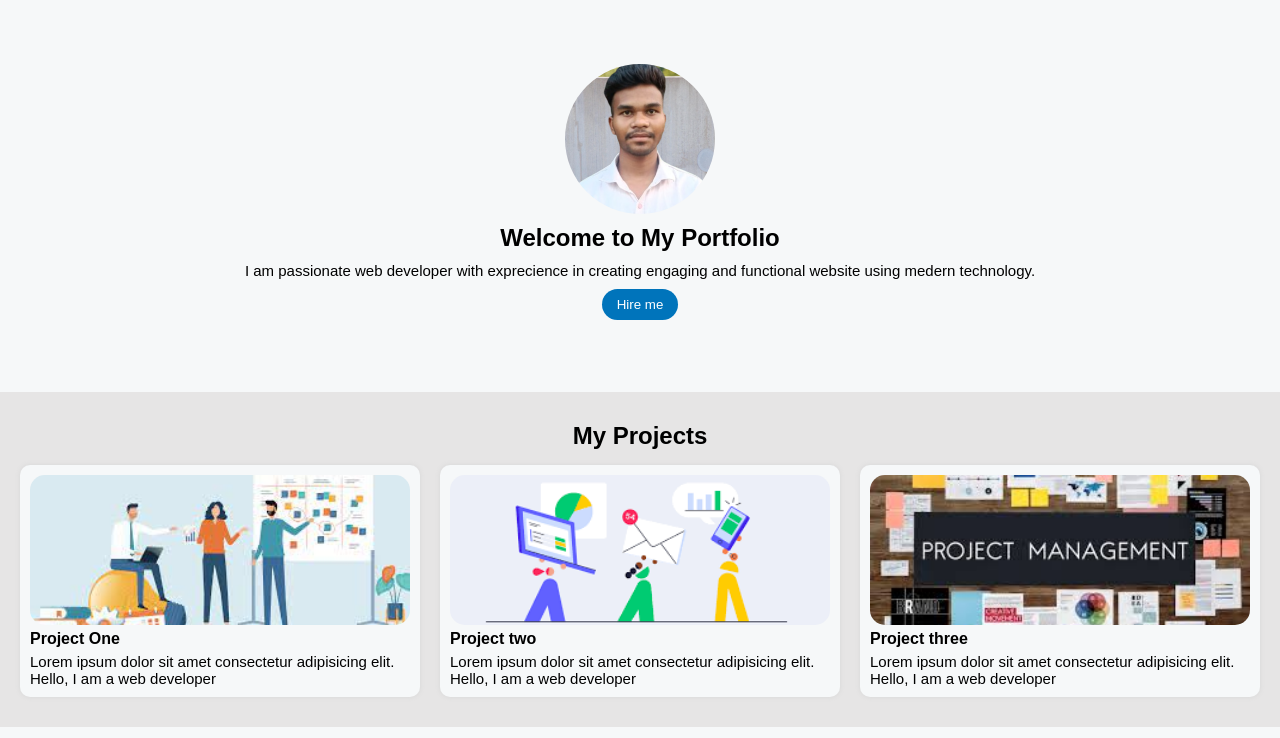
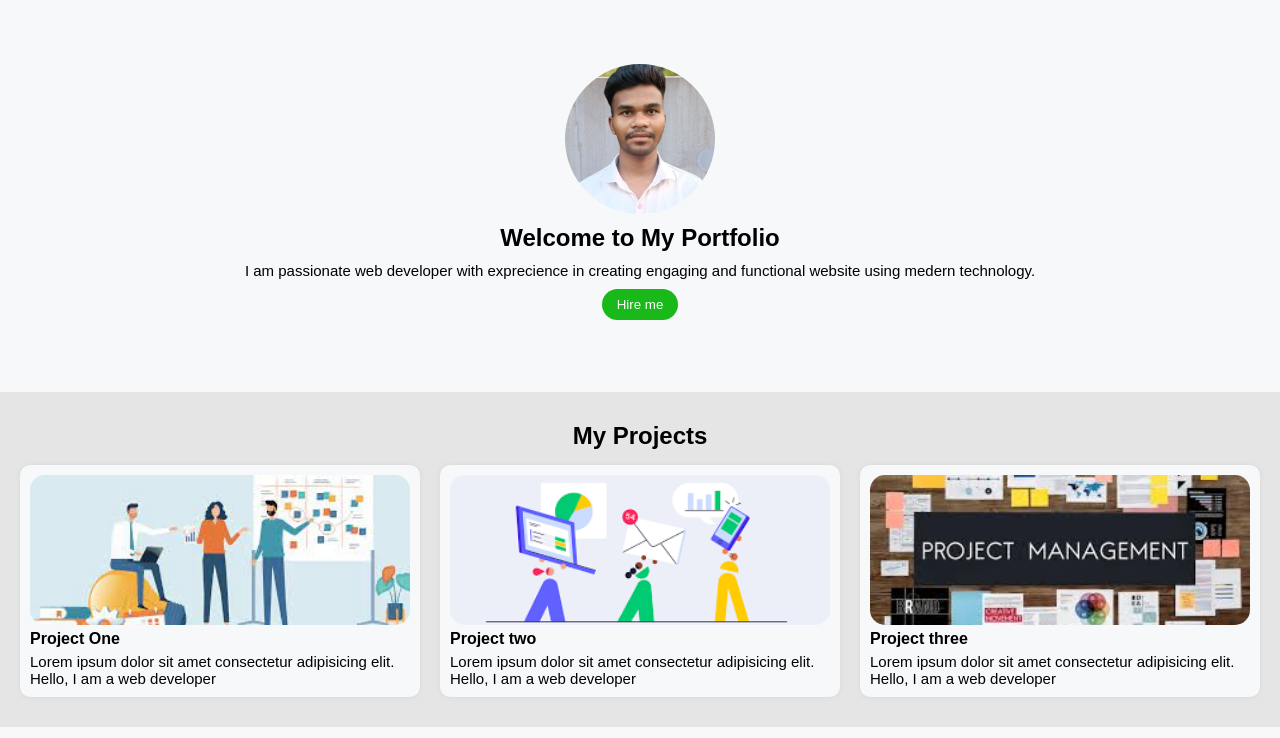
Before and after one commit to krishna-tech-vision/myPortfolio, a plain HTML site: page index.html in a window 1280 px wide. Shown: the part 62-800 px from the top of the page. Drawn offline with nearby package versions, Linux system fonts and the light colour scheme.

Commit message:
Add new bg on hire button

```diff
--- a/style.css
+++ b/style.css
@@ -192,14 +192,14 @@ body {
     padding: 8px 15px;
     border: none;
     border-radius: 30px;
-    background-color: rgb(0, 116, 187);
+    background-color: rgb(24, 185, 24);
     color: #fff;
     cursor: pointer;
     transition: all .5s;
 }
 
 #hire-btn:hover {
-    background-color: rgb(0, 71, 116);
+    background-color: rgb(6, 142, 6);
 }
 
 /*  ======================= Project section =======================    */
```
